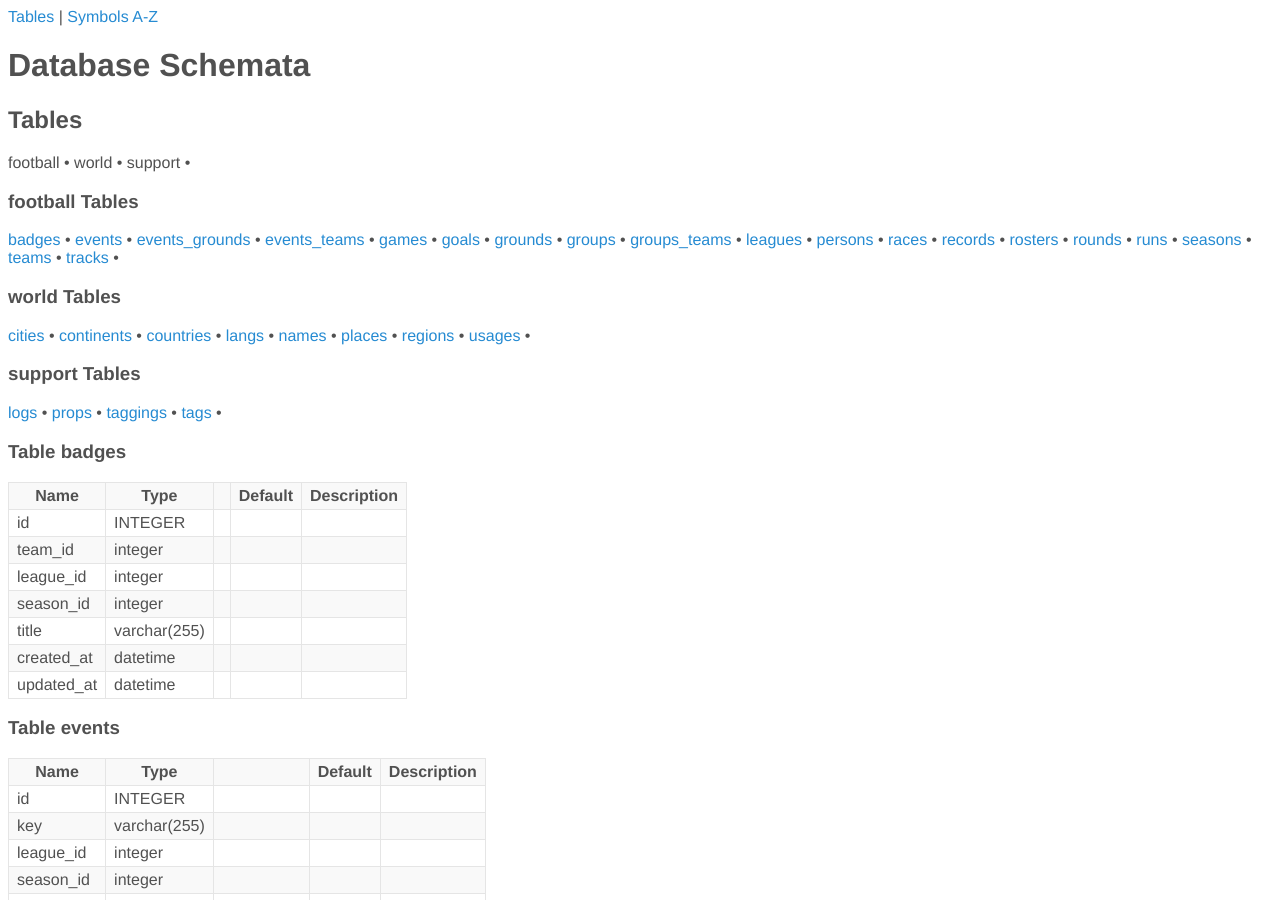
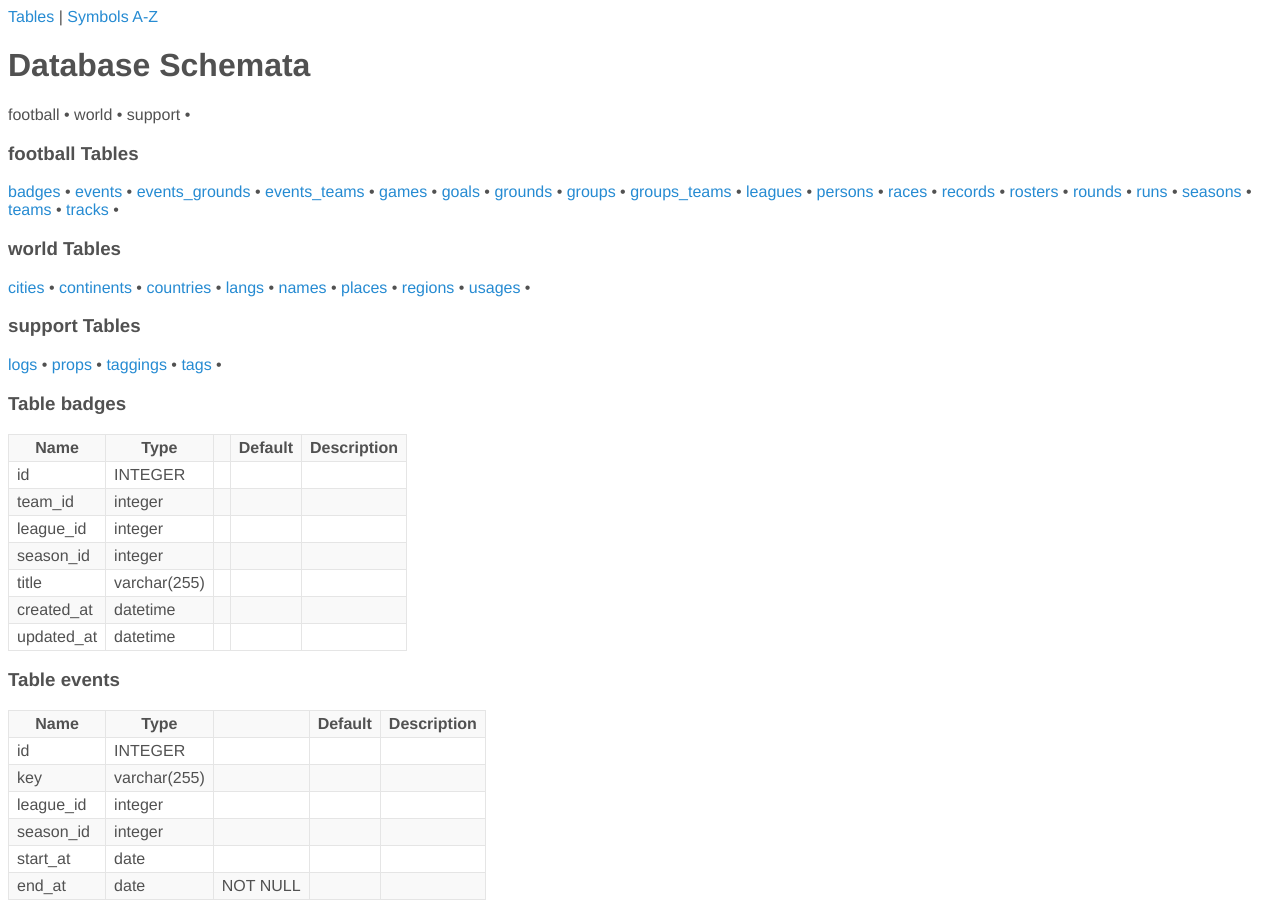
Before and after one commit to schemadoc/schemadoc-theme, a Jekyll site: the page built from index.html, in a window 1280 px wide and 900 px high. Built offline with Jekyll 4.4.1, drawn with Linux system fonts in a browser that asks for light colours.

Commit message:
Update index.html

```diff
--- a/index.html
+++ b/index.html
@@ -2,8 +2,6 @@
 layout: default
 title: Tables
 ---
-
-<h2>Tables</h2>
 
 {% for schema in site.data.database.schemas %}
   {{ schema.name }} •
```
